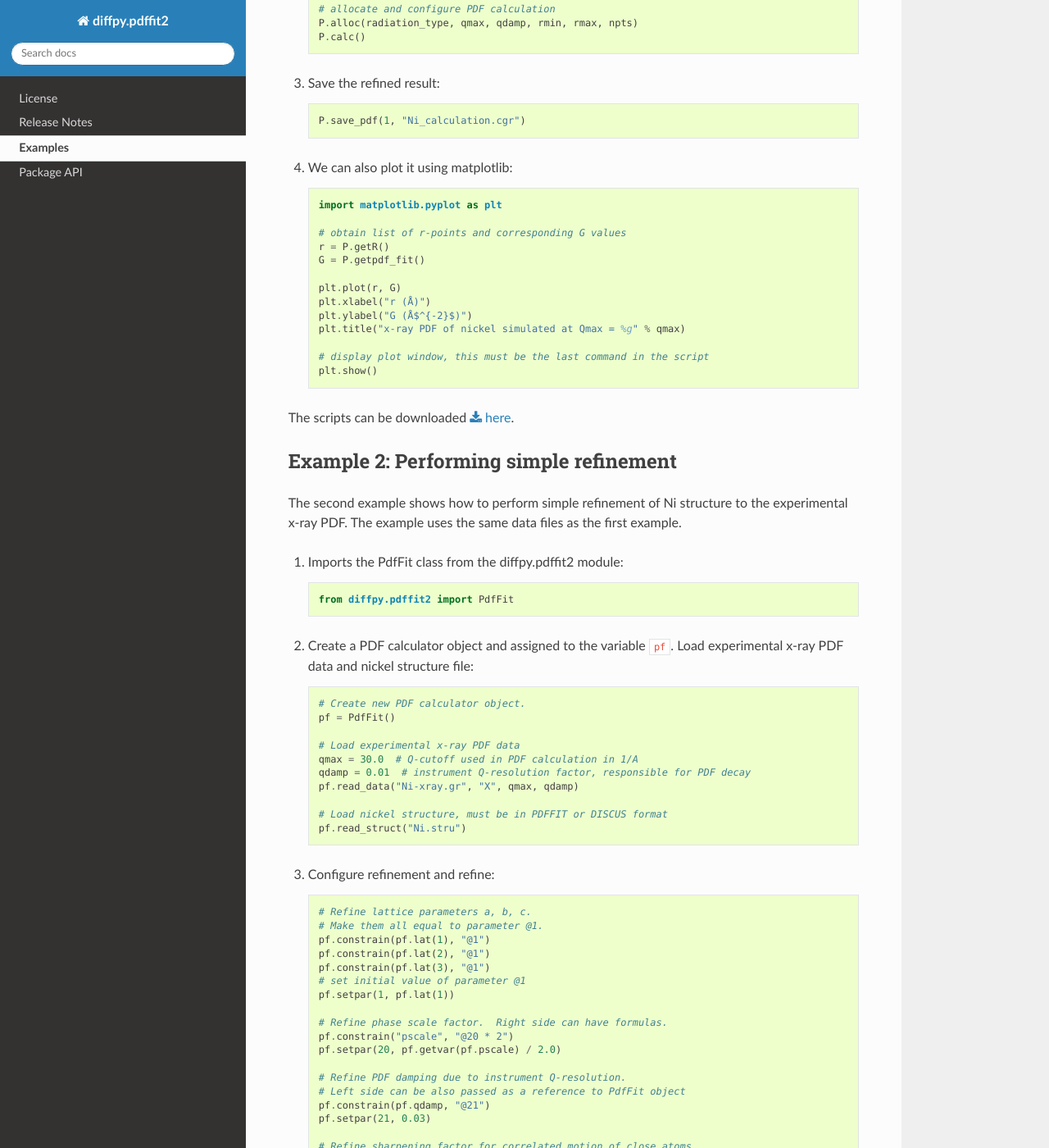
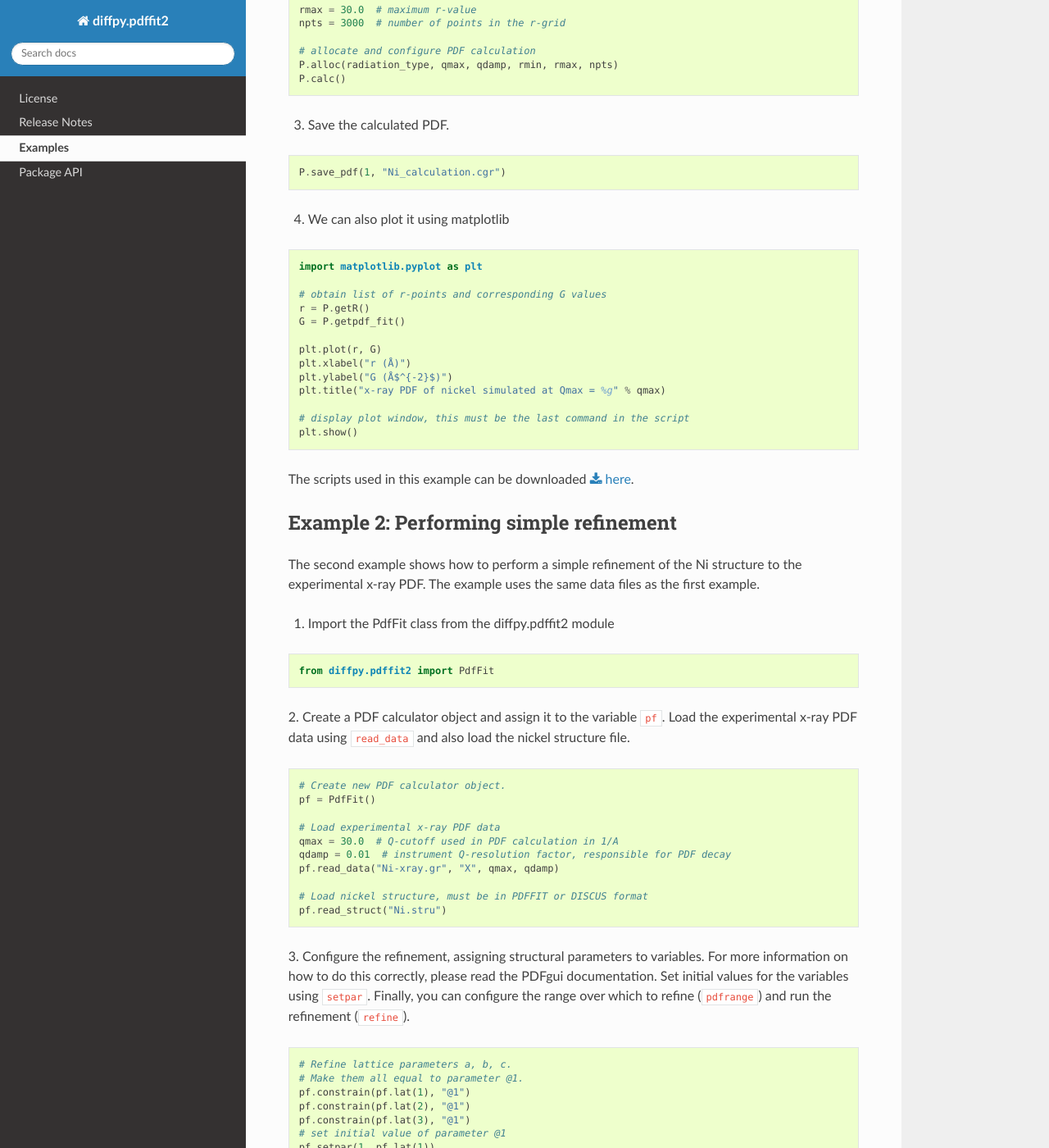
Before and after one commit to diffpy/diffpy.pdffit2, a Sphinx documentation site: the page built from doc/source/examples.rst, in a window 1280 px wide and 1400 px high, scrolled down 872 px. Shown: the whole window at 82% size. Built offline with Sphinx 7.4.7 and the Read the Docs theme 3.1.0, drawn with Linux system fonts in a browser that asks for light colours; some of the changed text lies outside the part shown.

Commit message:
edited and cleaned docs for 1.5.0 release

```diff
--- a/doc/source/examples.rst
+++ b/doc/source/examples.rst
@@ -14,13 +14,23 @@ Files needed:
 Example 1: Calculate PDF of FCC nickel
 ======================================
 
-The first example shows how to calculates the PDF for FCC nickel and saves the resulting data to a file and plot it using matplotlib.
+The first example shows how to calculate the PDF for FCC nickel and save the resulting data
+to a file and plot it using matplotlib.
 
-1. Imports the PdfFit class from the diffpy.pdffit2 module::
+1. Import the ``PdfFit`` class from the ``diffpy.pdffit2`` module
+
+.. code-block:: python
 
     from diffpy.pdffit2 import PdfFit
 
-2. Create a PDF calculator object and assigned to the variable ``P``. Make sure the ``Ni.stru`` file is in the same directory as the script and you've cd to the directory, load structure file. Then allocate and configure PDF calculation and run the calculation::
+2. Create a PDF calculator object and assign it to the variable ``P``.
+Make sure the ``Ni.stru`` file is in the same directory as the script (or specify
+the relative path to where it resides)
+and you are currently in this directory. Then use ``read_struct`` to read the structure
+file, ``alloc`` to configure the PDF
+calculation, and then use ``calc`` to carry out the the calculation.
+
+.. code-block:: python
 
     # create new PDF calculator object
     P = PdfFit()
@@ -39,11 +49,15 @@ The first example shows how to calculates the PDF for FCC nickel and saves the r
     P.alloc(radiation_type, qmax, qdamp, rmin, rmax, npts)
     P.calc()
 
-3. Save the refined result::
+3. Save the calculated PDF.
+
+.. code-block:: python
 
     P.save_pdf(1, "Ni_calculation.cgr")
 
-4. We can also plot it using matplotlib::
+4. We can also plot it using matplotlib
+
+.. code-block:: python
 
     import matplotlib.pyplot as plt
 
@@ -59,19 +73,27 @@ The first example shows how to calculates the PDF for FCC nickel and saves the r
     # display plot window, this must be the last command in the script
     plt.show()
 
-The scripts can be downloaded :download:`here <examples/Ni_calculation.py>`.
+The scripts used in this example can be
+downloaded :download:`here <examples/Ni_calculation.py>`.
 
 =======================================
 Example 2: Performing simple refinement
 =======================================
 
-The second example shows how to perform simple refinement of Ni structure to the experimental x-ray PDF. The example uses the same data files as the first example.
+The second example shows how to perform a simple refinement of the Ni structure to
+the experimental x-ray PDF. The example uses the same data files as the first example.
 
-1. Imports the PdfFit class from the diffpy.pdffit2 module::
+1. Import the PdfFit class from the diffpy.pdffit2 module
+
+.. code-block:: python
 
     from diffpy.pdffit2 import PdfFit
 
-2. Create a PDF calculator object and assigned to the variable ``pf``. Load experimental x-ray PDF data and nickel structure file::
+2. Create a PDF calculator object and assign it to the variable ``pf``.
+Load the experimental x-ray PDF data using ``read_data`` and also load
+the nickel structure file.
+
+.. code-block:: python
 
     # Create new PDF calculator object.
     pf = PdfFit()
@@ -84,7 +106,13 @@ The second example shows how to perform simple refinement of Ni structure to the
     # Load nickel structure, must be in PDFFIT or DISCUS format
     pf.read_struct("Ni.stru")
 
-3. Configure refinement and refine::
+3. Configure the refinement, assigning structural parameters to variables.  For more
+information on how to do this correctly, please read the PDFgui documentation.
+Set initial values for the variables using ``setpar``.
+Finally, you can configure the range over which to refine (``pdfrange``) and
+run the refinement (``refine``).
+
+.. code-block:: python
 
     # Refine lattice parameters a, b, c.
     # Make them all equal to parameter @1.
@@ -118,13 +146,18 @@ The second example shows how to perform simple refinement of Ni structure to the
     pf.pdfrange(1, 1.5, 19.99)
     pf.refine()
 
-4. Save the refined result::
+4. Save the refined result. ``save_struct`` saves the new, refined, structure to a
+``.stru`` format file.  ``save_res`` saves the outputs in a structured text file.
+
+.. code-block:: python
 
     pf.save_pdf(1, "Ni_refinement.fgr")
     pf.save_struct(1, "Ni_refinement.rstr")
     pf.save_res("Ni_refinement.res")
 
-5. We can also plot it using matplotlib::
+5. We can also plot it using matplotlib
+
+.. code-block:: python
 
     import matplotlib.pyplot as plt
     import numpy
--- a/doc/source/license.rst
+++ b/doc/source/license.rst
@@ -17,7 +17,7 @@ the following paper in your publication:
         in crystals (https://stacks.iop.org/0953-8984/19/335219), *J. Phys.: Condens. Matter*, 19, 335219 (2007)
 
 Copyright 2006-2007, Board of Trustees of Michigan State University,
-Copyright 2008-2024, Board of Trustees of Columbia University in the
+Copyright 2008-|year|, Board of Trustees of Columbia University in the
 city of New York.  (Copyright holder indicated in each source file).
 
 For more information please visit the project web-page:
```
Also changed, not shown: other parts of doc/source/examples.rst (+1 -1 lines), doc/source/index.rst (+22 -9 lines).
